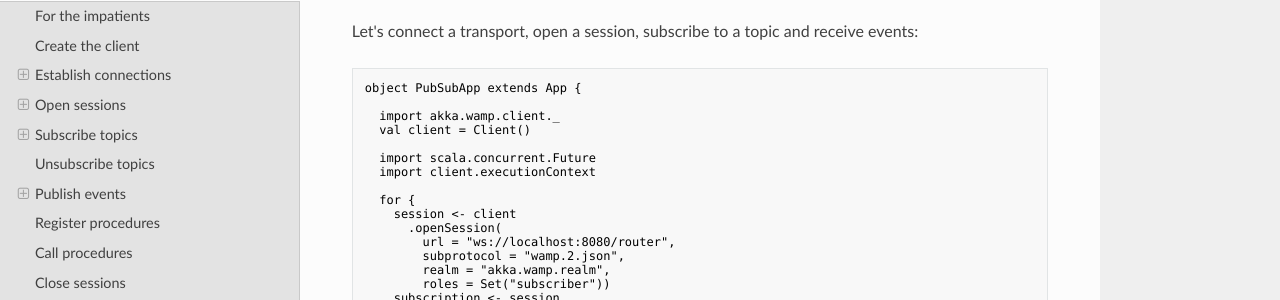
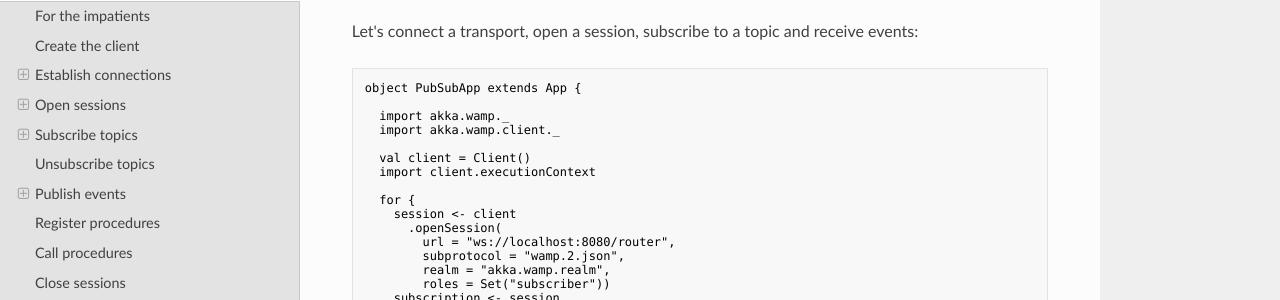
Before and after one commit to pangiole/akka-wamp, an MkDocs documentation site: the page built from docs/client/future.md, in a window 1280 px wide and 900 px high. Shown: the part 268-568 px from the top of the window. Built offline with MkDocs 1.6.1, drawn with Linux system fonts in a browser that asks for light colours; nearby versions of some CDN libraries; old or Windows-style settings are respelled for this version of MkDocs; some of the changed text lies outside the part shown.

Commit message:
Fix examples given in docs

````diff
--- a/docs/client/future.md
+++ b/docs/client/future.md
@@ -8,10 +8,10 @@ Let's connect a transport, open a session, subscribe to a topic and receive even
 ```scala
 object PubSubApp extends App {
 
+  import akka.wamp._
   import akka.wamp.client._
+
   val client = Client()
-
-  import scala.concurrent.Future
   import client.executionContext
 
   for {
@@ -212,8 +212,8 @@ import akka.wamp.serialization._
 val publication: Future[Either[Done, Publication]] = session.flatMap(
   _.publish(
     topic = "myapp.topic",
-    ack = true,
-    payload = Some(Payload(List("paolo", 40, true)))
+    payload = Some(Payload(List("paolo", 40, true))),
+    ack = true
   ))
 ```
 
````
Also changed, not shown: README.md (+1 -1 lines).
